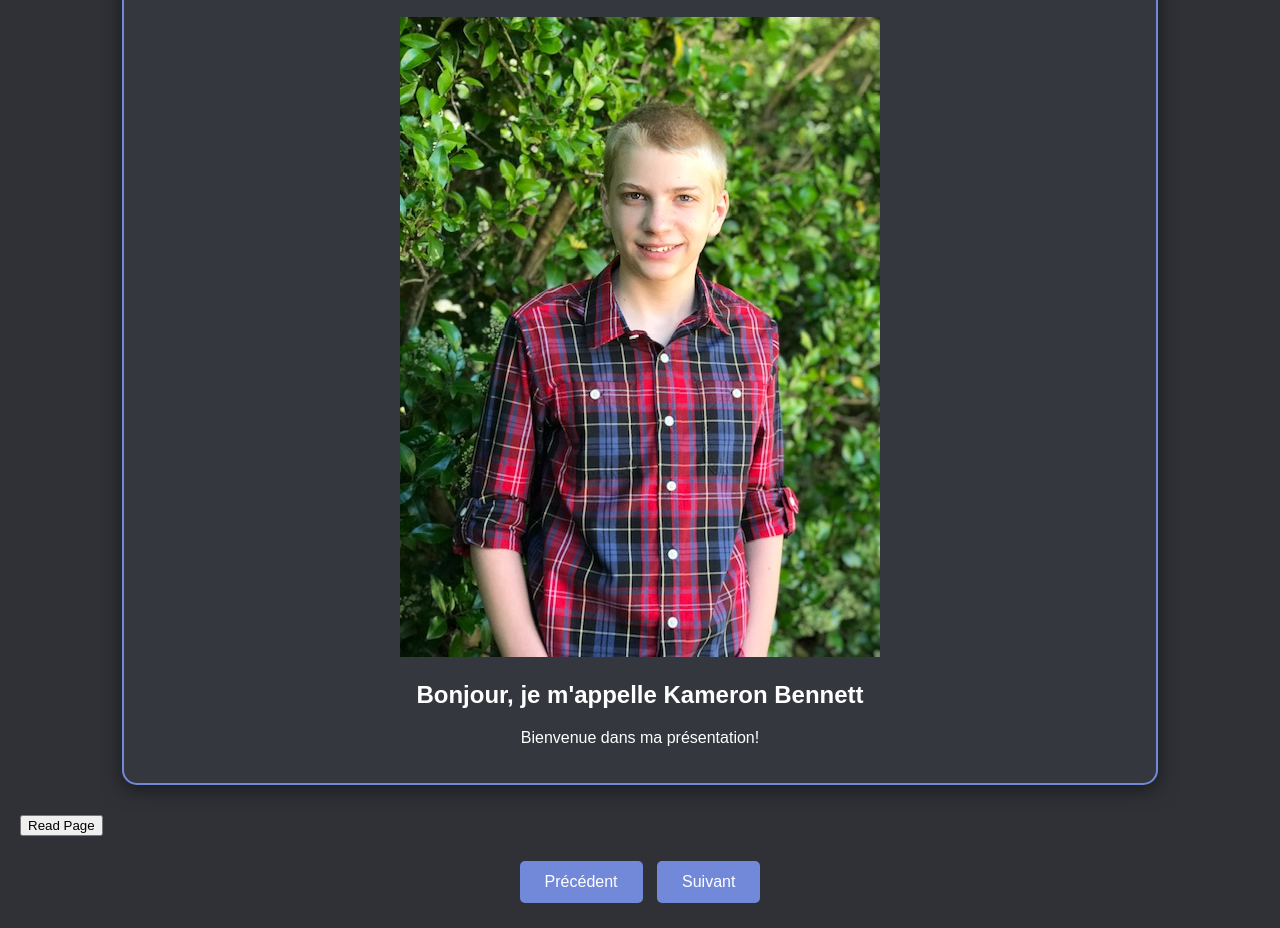
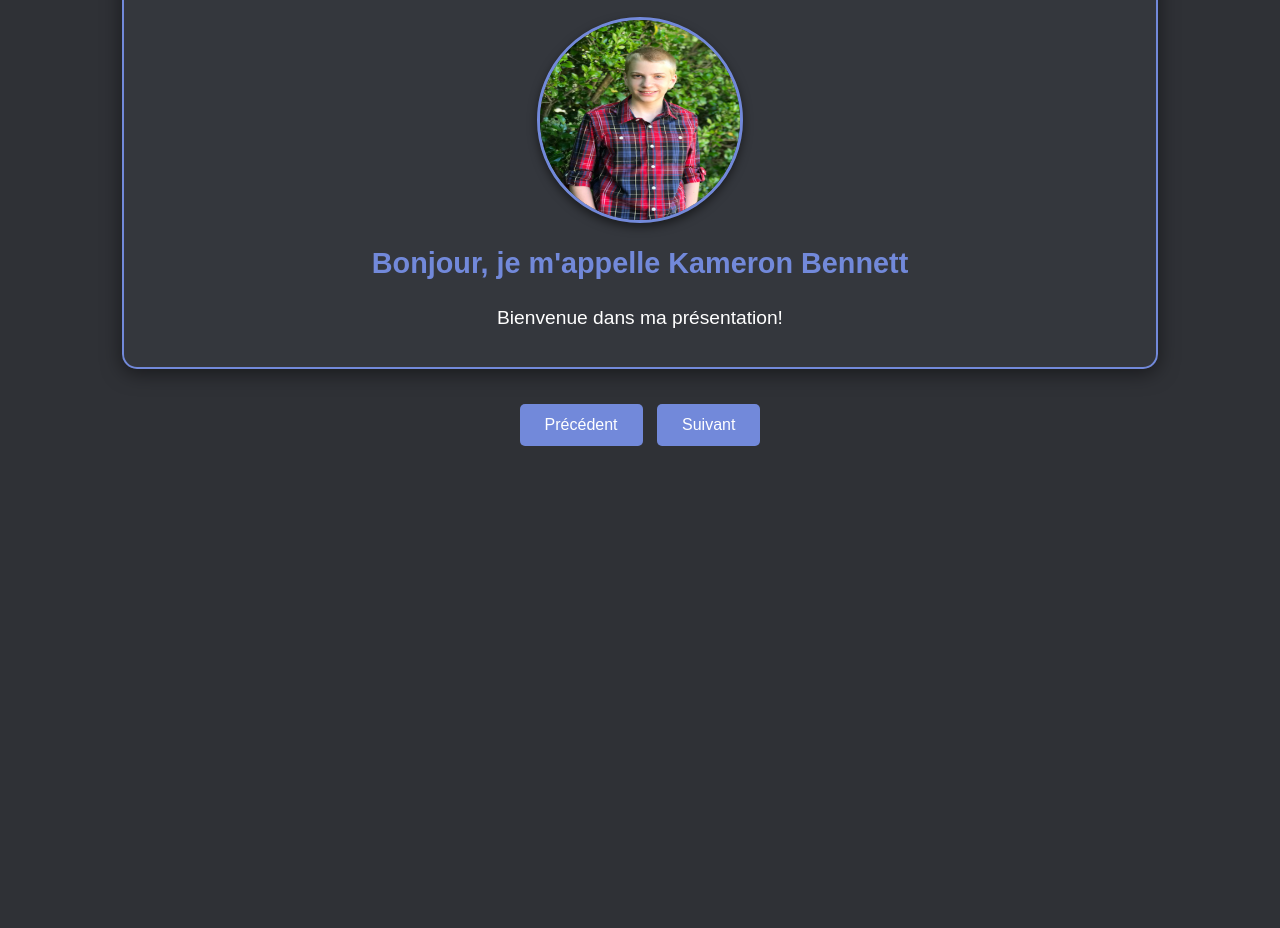
Before and after one commit to voidpuls/memories, a plain HTML site: page index.html in a window 1280 px wide. Shown: the part 147-1075 px from the top of the page. After the commit the page ends 800 px from the top, so only its background shows below. Drawn offline with Linux system fonts and the light colour scheme.

Commit message:
Update index.html

```diff
--- a/index.html
+++ b/index.html
@@ -7,8 +7,8 @@
     <style>
         body {
             font-family: Arial, sans-serif;
-            background-color: #2f3136;
-            color: #ffffff;
+            background-color: #2f3136; /* Discord dark background */
+            color: #ffffff; /* White text */
             margin: 0;
             padding: 20px;
             overflow: hidden;
@@ -16,7 +16,7 @@
 
         h1 {
             text-align: center;
-            color: #7289DA;
+            color: #7289DA; /* Discord blue color */
             margin-bottom: 20px;
             font-size: 2.5em;
         }
@@ -27,7 +27,7 @@
             border-radius: 15px;
             padding: 20px;
             margin: 30px auto;
-            background-color: rgba(54, 57, 63, 0.85);
+            background-color: rgba(54, 57, 63, 0.85); /* Slightly transparent dark background */
             width: 80%;
             box-shadow: 0px 4px 20px rgba(0, 0, 0, 0.5);
             text-align: center;
@@ -42,13 +42,25 @@
             transform: translateY(0);
         }
 
+        h2 {
+            color: #7289DA; /* Discord blue */
+            margin-top: 0;
+            font-size: 1.8em;
+        }
+
+        p {
+            font-size: 1.2em;
+            line-height: 1.5em;
+            margin: 15px 0;
+        }
+
         .nav-buttons {
             text-align: center;
             margin-top: 20px;
         }
 
         .nav-buttons button {
-            background-color: #7289DA;
+            background-color: #7289DA; /* Discord blue */
             color: white;
             border: none;
             padding: 12px 25px;
@@ -60,8 +72,22 @@
         }
 
         .nav-buttons button:hover {
-            background-color: #5b6eae;
+            background-color: #5b6eae; /* Darker blue */
             transform: scale(1.05);
+        }
+
+        .slide img {
+            width: 200px; /* Set width */
+            height: 200px; /* Set height */
+            border-radius: 50%; /* Make images circular */
+            margin-bottom: 20px;
+            border: 3px solid #7289DA;
+            box-shadow: 0px 4px 10px rgba(0, 0, 0, 0.5);
+            transition: transform 0.3s ease; /* Smooth transition */
+        }
+
+        .slide img:hover {
+            transform: scale(1.05); /* Scale image on hover */
         }
     </style>
 </head>
@@ -137,31 +163,16 @@
         <p>C'était une époque amusante dans ma vie.</p>
     </section>
 
-    <button onclick="readSlides()">Read Page</button>
-
+    <section class="slide">
+        <h2>Diapositive 11: Conclusion</h2>
+        <img src="IMG_1732.jpg" alt="Conclusion">
+        <p>J'ai beaucoup appris et j'ai de bons souvenirs.</p>
+    </section>
     <div class="nav-buttons">
         <button onclick="prevSlide()">Précédent</button>
         <button onclick="nextSlide()">Suivant</button>
     </div>
-
     <script>
-        // Text-to-Speech Function
-        function readSlides() {
-            const activeSlide = document.querySelector('.slide.active');
-            if (activeSlide) {
-                const textContent = activeSlide.innerText;
-                if (textContent.trim()) {
-                    const speech = new SpeechSynthesisUtterance(textContent);
-                    window.speechSynthesis.speak(speech);
-                } else {
-                    alert("No text to read on this slide.");
-                }
-            } else {
-                alert("No active slide to read!");
-            }
-        }
-
-        // Slide Navigation Functions
         let currentSlide = 0;
         const slides = document.querySelectorAll('.slide');
 
@@ -173,4 +184,17 @@
 
         function nextSlide() {
             currentSlide = (currentSlide + 1) % slides.length;
-            showSlide(currentS
+            showSlide(currentSlide);
+        }
+
+        function prevSlide() {
+            currentSlide = (currentSlide - 1 + slides.length) % slides.length;
+            showSlide(currentSlide);
+        }
+
+        // Initialize the first slide
+        showSlide(currentSlide);
+    </script>
+
+</body>
+</html>
```
